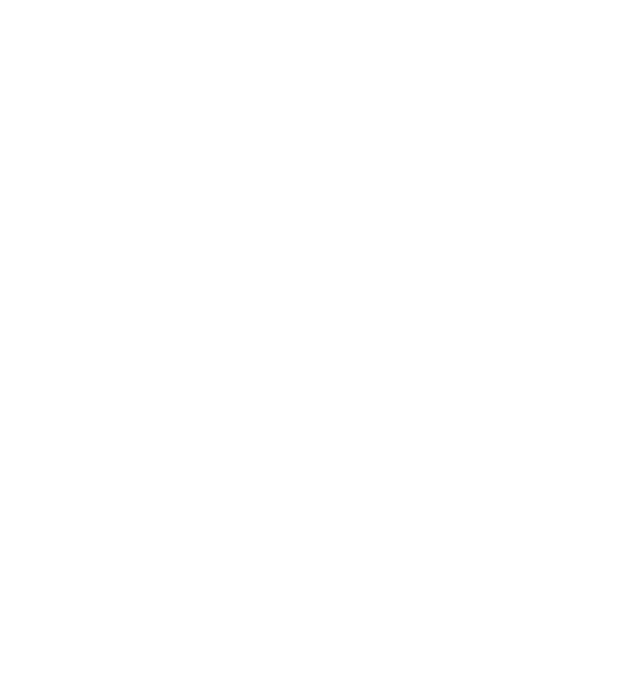
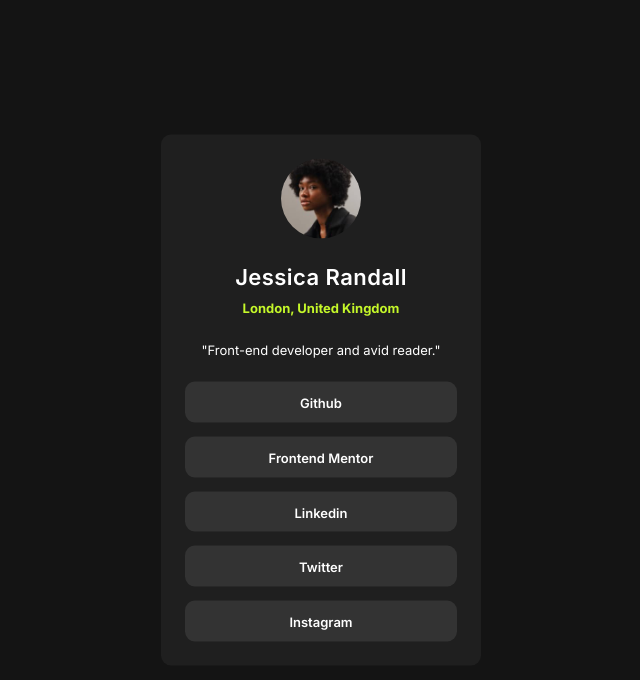
Before and after one commit to creature137/social-links-profile, a plain HTML site: page index.html in a window 1280 px wide. Shown: the whole page, without its empty margins (319-959 px from the left). Drawn offline with Linux system fonts and the light colour scheme.

Commit message:
Update html and styles

```diff
--- a/css/styles.css
+++ b/css/styles.css
@@ -0,0 +1,122 @@
+*,
+*::before,
+*::after {
+  box-sizing: border-box;
+}
+
+* {
+  margin: 0;
+  padding: 0;
+}
+
+html {
+  font-size: 62.5%;
+}
+
+img,
+picture,
+video,
+canvas,
+svg {
+  display: block;
+  max-width: 100%;
+}
+
+input,
+button,
+textarea,
+select {
+  font: inherit;
+}
+
+ul,
+ol {
+  list-style: none;
+}
+
+a {
+  color: inherit;
+  text-decoration: none;
+}
+
+:root {
+  --white: hsl(0, 0%, 100%);
+  --green: hsl(75, 94%, 57%);
+  --grey700: hsl(0, 0%, 20%);
+  --grey800: hsl(0, 0%, 12%);
+  --grey900: hsl(0, 0%, 8%);
+}
+
+body {
+  background-color: var(--grey900);
+  font-size: 1.4rem;
+  font-family: "Inter", sans-serif;
+}
+
+.profile {
+  display: flex;
+  position: absolute;
+  top: 50%;
+  left: 50%;
+  flex-direction: column;
+  align-items: center;
+  transform: translate(-50%, -50%);
+  border-radius: 10px;
+  background-color: var(--grey800);
+  padding: 1.71em;
+  width: 90%;
+  max-width: 320px;
+  text-align: center;
+}
+
+.profile__avatar {
+  margin-bottom: 1.8em;
+  border-radius: 50%;
+}
+
+.profile__user {
+  margin-bottom: 0.45em;
+  color: var(--white);
+  font-weight: 600;
+  font-size: 2.2rem;
+  letter-spacing: 0.02em;
+}
+
+.profile__location {
+  margin-bottom: 2em;
+  color: var(--green);
+  font-weight: 700;
+  font-size: 1.3rem;
+}
+
+.profile__desc {
+  margin-bottom: 1.85em;
+  color: var(--white);
+  font-size: 1.3rem;
+}
+
+.profile__links {
+  display: flex;
+  flex-direction: column;
+  gap: 14px;
+  width: 100%;
+}
+
+.profile__link-item {
+  border-radius: 10px;
+  background-color: var(--grey700);
+  padding: 0.85em;
+}
+
+.profile__link {
+  color: var(--white);
+  font-weight: 600;
+  font-size: 1.3rem;
+}
+
+@media screen and (min-width: 1440px) {
+  .profile {
+    padding: 2.7em;
+    max-width: 360px;
+  }
+}
--- a/index.html
+++ b/index.html
@@ -9,7 +9,49 @@
       sizes="32x32"
       href="./assets/images/favicon-32x32.png"
     />
+    <link rel="preconnect" href="https://fonts.googleapis.com" />
+    <link rel="preconnect" href="https://fonts.gstatic.com" crossorigin />
+    <link
+      href="https://fonts.googleapis.com/css2?family=Inter:opsz,wght@14..32,100..900&display=swap"
+      rel="stylesheet"
+    />
+    <link rel="stylesheet" href="css/styles.css" />
     <title>Frontend Mentor | Social links profile</title>
   </head>
-  <body></body>
+  <body>
+    <main>
+      <article class="profile">
+        <img
+          class="profile__avatar"
+          src="assets/images/avatar-jessica.jpeg"
+          alt="Black woman"
+          width="80"
+          height="80"
+        />
+
+        <h1 class="profile__user">Jessica Randall</h1>
+        <p class="profile__location">London, United Kingdom</p>
+
+        <p class="profile__desc">"Front-end developer and avid reader."</p>
+
+        <ul class="profile__links">
+          <li class="profile__link-item">
+            <a href="#" class="profile__link">Github</a>
+          </li>
+          <li class="profile__link-item">
+            <a href="#" class="profile__link">Frontend Mentor</a>
+          </li>
+          <li class="profile__link-item">
+            <a href="#" class="profile__link">Linkedin</a>
+          </li>
+          <li class="profile__link-item">
+            <a href="#" class="profile__link">Twitter</a>
+          </li>
+          <li class="profile__link-item">
+            <a href="#" class="profile__link">Instagram</a>
+          </li>
+        </ul>
+      </article>
+    </main>
+  </body>
 </html>
```
